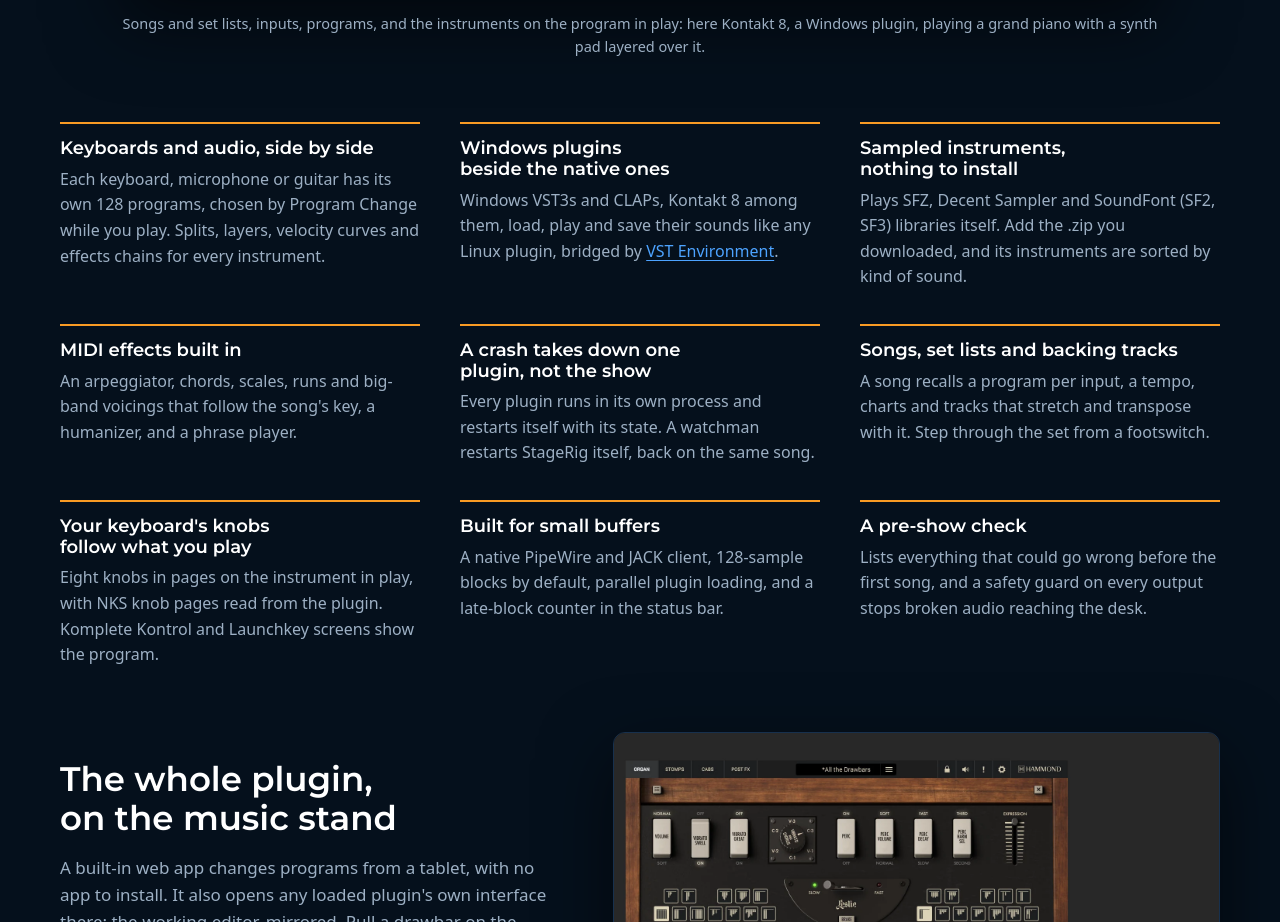
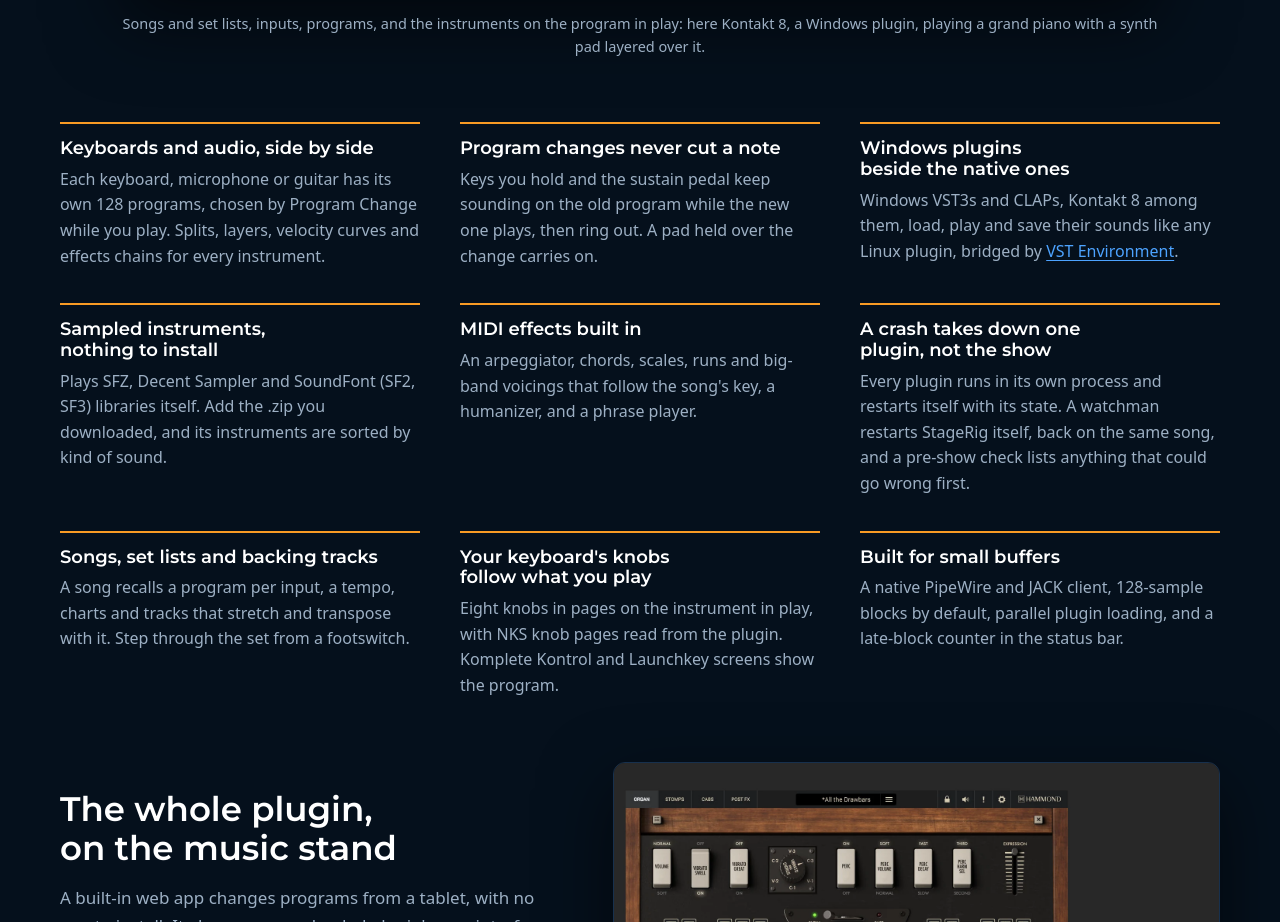
Before and after one commit to dguedry/stagerig.org, a plain HTML site: page index.html in a window 1280 px wide. Shown: the part 2276-3198 px from the top of the page. Drawn offline with Linux system fonts and the light colour scheme.

Commit message:
Program changes never cut a note: held notes ring through a change
Co-Authored-By: Claude Opus 5.5 <noreply@anthropic.com>

```diff
--- a/index.html
+++ b/index.html
@@ -128,6 +128,12 @@
         effects chains for every instrument.</p>
     </li>
     <li>
+      <h3>Program changes never cut a note</h3>
+      <p>Keys you hold and the sustain pedal keep sounding on the old program
+        while the new one plays, then ring out. A pad held over the change
+        carries on.</p>
+    </li>
+    <li>
       <h3>Windows plugins beside the native ones</h3>
       <p>Windows VST3s and CLAPs, Kontakt&nbsp;8 among them, load, play and
         save their sounds like any Linux plugin, bridged by
@@ -147,7 +153,8 @@
     <li>
       <h3>A crash takes down one plugin, not the show</h3>
       <p>Every plugin runs in its own process and restarts itself with its
-        state. A watchman restarts StageRig itself, back on the same song.</p>
+        state. A watchman restarts StageRig itself, back on the same song, and
+        a pre-show check lists anything that could go wrong first.</p>
     </li>
     <li>
       <h3>Songs, set lists and backing tracks</h3>
@@ -166,11 +173,6 @@
       <p>A native PipeWire and JACK client, 128-sample blocks by default,
         parallel plugin loading, and a late-block counter in the status
         bar.</p>
-    </li>
-    <li>
-      <h3>A pre-show check</h3>
-      <p>Lists everything that could go wrong before the first song, and a
-        safety guard on every output stops broken audio reaching the desk.</p>
     </li>
   </ul>
 
```
